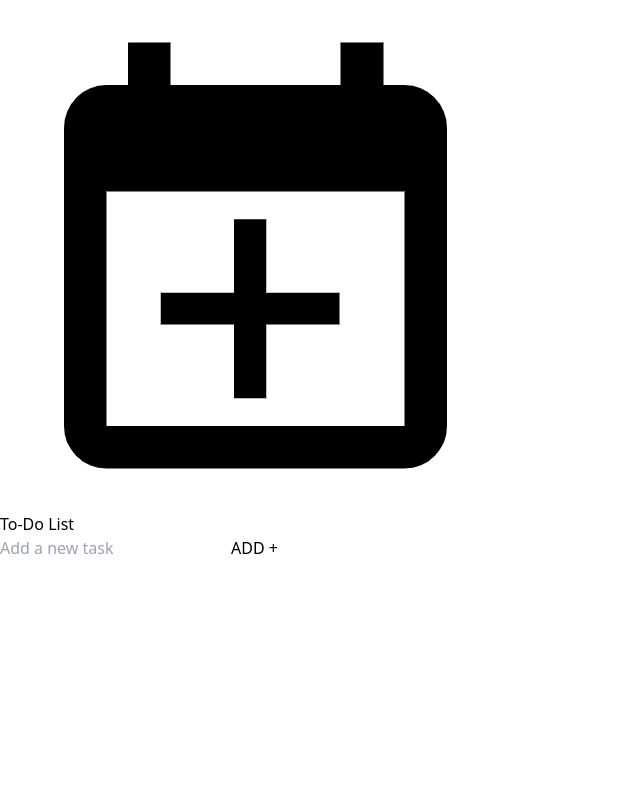
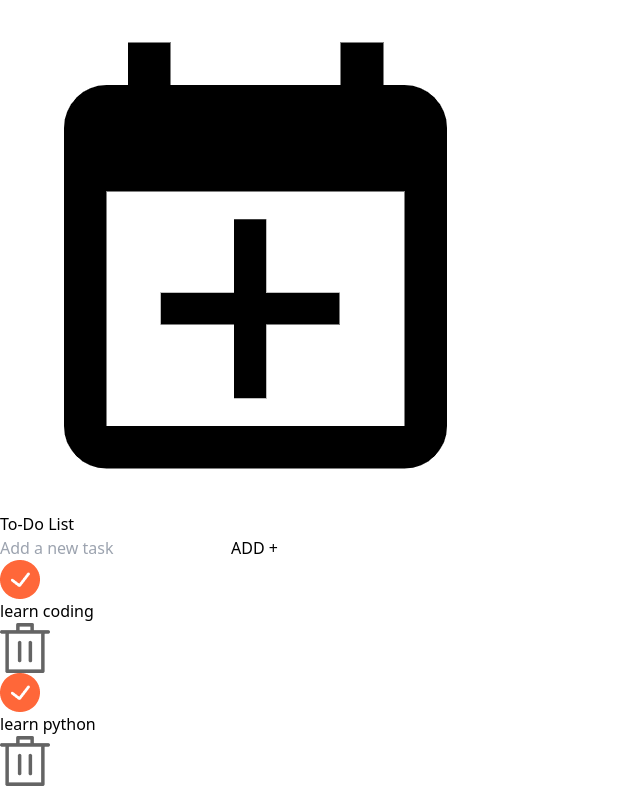
Before and after one commit to eissamonet/To-Do-List, a React (Vite) app: page / in a window 1280 px wide. Shown: the whole page, without its empty margins (0-640 px from the left). Built offline with nearby package versions, Linux system fonts and the light colour scheme.

Commit message:
addedtodo items and styling via tailwindcss

```diff
--- a/src/components/Todo.jsx
+++ b/src/components/Todo.jsx
@@ -19,8 +19,11 @@ const Todo = () => {
         <button className='border-none rounded-full bg-orange-600 w-32 h-14 text-white text-l font-medium cursor-pointer'>ADD + </button>
     </div>
 
+{/*------------items----------------*/}
+
     <div>
-      <TodoItems/>
+      <TodoItems text='learn coding'/>
+      <TodoItems text='learn python'/>
     </div>
 
     </div>
--- a/src/components/TodoItems.jsx
+++ b/src/components/TodoItems.jsx
@@ -3,12 +3,15 @@ import tick from '../assets/tick.png'
 import not_tick from '../assets/not_tick.png'
 import delete_icon from '../assets/delete.png'
 
-const TodoItems = () => {
+const TodoItems = ({text}) => {
   return (
     <div className='flex items-center my-3 gap-2'>
-      <div className='flex-1 items-center cursor-pointer'>
+      <div className='flex flex-1 items-center cursor-pointer'>
+        <img src={tick} alt="" className='w-7' />
+        <p className='text-slate-700 ml-4 text-[17px]'>{text}</p>
       </div>
 
+    <img src={delete_icon} alt="" className='w-3.5 cursor-pointer'/>
 
     </div>
   )
```
